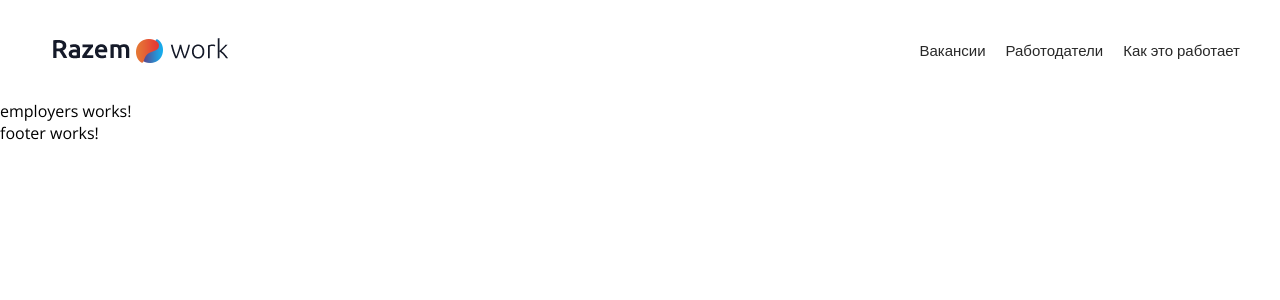
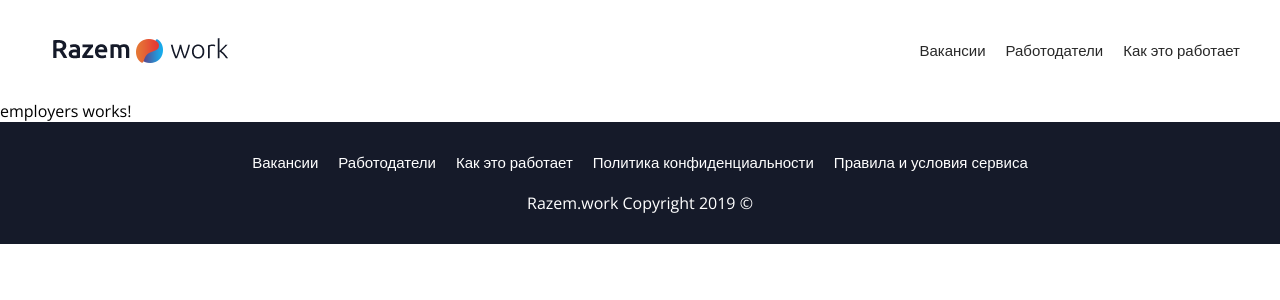
Before and after one commit to Fribolt/work-in-poland, an Angular app in the folder work-in-poland/: page /employers in a window 1280 px wide. Shown: the top 300 px of the page. Built offline with nearby package versions, Linux system fonts and the light colour scheme.

Commit message:
finish main page(dont have icon)

```diff
--- a/work-in-poland/src/app/components/footer/footer.component.html
+++ b/work-in-poland/src/app/components/footer/footer.component.html
@@ -1 +1,12 @@
-<p>footer works!</p>
+<footer class="footer">
+  <div class="container">
+    <nav class="footer-menu">
+      <a class="link" routerLink="/job-opening">Вакансии</a>
+      <a class="link" routerLink="/employers">Работодатели</a>
+      <a class="link" routerLink="/how-it-work">Как это работает</a>
+      <a class="link">Политика конфиденциальности</a>
+      <a class="link">Правила и условия сервиса</a>
+    </nav>
+    <p class="copyright">Razem.work Copyright 2019 ©</p>
+  </div>
+</footer>
--- a/work-in-poland/src/app/components/footer/footer.component.scss
+++ b/work-in-poland/src/app/components/footer/footer.component.scss
@@ -0,0 +1,19 @@
+.footer {
+  text-align: center;
+  background: #151a29;
+
+  .container {
+    padding: 30px 10px;
+  }
+
+  .footer-menu {
+    display: flex;
+    justify-content: center;
+    margin-bottom: 20px;
+  }
+
+  .link,
+  .copyright {
+    color: #fff;
+  }
+}
--- a/work-in-poland/src/app/components/header/header.component.scss
+++ b/work-in-poland/src/app/components/header/header.component.scss
@@ -5,7 +5,7 @@
   height: 100px;
 
   &.container {
-    padding: 0;
+    padding: 0 10px;
   }
 
   .logo {
@@ -22,20 +22,4 @@
       outline: none;
     }
   }
-
-  .main-menu {
-    .link {
-      font-size: 15px;
-      color: #282828;
-      text-decoration: none;
-
-      &:hover {
-        color: #e53c35;
-      }
-    }
-
-    .link:not(:last-child) {
-      margin-right: 20px
-    }
-  }
 }
--- a/work-in-poland/src/app/pages/main-page/main-page.component.html
+++ b/work-in-poland/src/app/pages/main-page/main-page.component.html
@@ -5,7 +5,7 @@
       <br>
       в Польше без посредников
     </h1>
-    <button class="button-link" type="button">Вакансии</button>
+    <button routerLink="/job-opening" class="button-link" type="button">Вакансии</button>
     <div class="statistic">
       <div class="statistic-item">
         <div class="item-title">500+</div>
@@ -107,5 +107,27 @@
         <div class="arrow-icon"></div>
       </div>
     </div>
+
+    <button routerLink="/job-opening" class="button-link" type="button">Смотреть все вакансии</button>
   </div>
 </section>
+<section class="work-abroad">
+  <div class="container">
+    <h1 class="title">Работа за границей без посредников 2019</h1>
+
+    <p>Давно мечтаете уехать в Польшу на заработки, но не знаете каким способом проще всего это сделать? Неоднократно каждый эмигрант слышал про услуги кадровых агентств по трудоустройству и о поиске работы за рубежом. Многие обращались к ним, но какая-то часть поняла, что по тем или иным условиям хочется выйти на прямого работодателя и обсуждать все условия работы за границей непосредственно с ним. Самой важной причиной, наверное, является желание сэкономить деньги и не платить кадровым агентствам, как посредникам. Так вот, где же можно быстро и просто найти работу в Польше от прямого работодателя?</p>
+    <p>Мы подготовили для вас идеальный вариант. Первым шагом нужно зайти на сайт https://razem.work/. Это популярная площадка, которая помогает найти работу в Польше для украинцев без участия каких-либо посредников. Ведь легальная работа - это первое, что мы можем гарантировать для нашего посетителя. Достаточно только желания, а мы вам во всем поможем.</p>
+    <p>Итак, какие шаги нужно пройти для того, чтобы прийти к желаемому результату:</p>
+    <ul>
+      <li>первый шаг к успеху начинается с прохождения регистрации у нас на сайте, заполнив анкету;</li>
+      <li>после этого мы предлагаем пройти 2 пути: это ожидание того момента, когда работодатель увидит ваше резюме и напрямую сам вам напишет или же просматривать подходящие для себя вакансии и отправлять свое резюме;</li>
+      <li>после подбора потенциального работодателя наступает этап диалога. Вести общение о работе за границей можно в любом популярном мессенджере;</li>
+      <li>после этого наступает следующий этап - сбор всех необходимых документов для эмиграции за рубеж;</li>
+      <li>и конечно же ждет финальный этап - официальная работа.</li>
+    </ul>
+    <p>Все предельно просто и доступно каждому. Работа за границей для украинцев без посредников благодаря Razem.work стала доступной, а ее поиски легкими и интересными. На сегодняшний день на сайте о поиске работы в Польше размещено более 500 горящих объявлений. Это говорит о нашей популярности и о том, что Razem.work - это портал поиска работы в Польше №1.</p>
+    <p>Есть такие люди, которые просто боятся искать работу в Польше без посредников и готовы тратить много времени, денег и сил для трудоустройства через кадровые агентства. Но мы меняем эти стереотипы и смело говорим, что на нашем сайте размещаются более 200 проверенных работодателей. Именно благодаря такой большой базе трудоустройство легально - это возможность поменять свою жизнь в лучшую сторону. И мы с радостью готовы озвучить наши показатели, а они немалые - более 1000 украинцев смогли найти работу в Польше без посредников. Это и есть наша гордость и радость за нашего соотечественника.</p>
+    <p>Если же вбить в поисковике “ищу работу в Польше без посредников”, так можно найти сайты поиска работы в Польше. Большинство их них относятся к тем, которые работают именно на базе кадрового агентства и предлагают абсолютно немыслимые условия сотрудничества. А если говорить о работе в Польше по безвизу, так вообще большинство из них даже не берутся помогать в изготовлении всех необходимых документов. А ведь ещё не так давно работа в Польше без визы была строго запрещена законами страны. Но что же тогда делать, если не знаете как правильно их оформить и куда вообще бежать? Для этого и существует наш портал, который помогает совершенно бесплатно соединить польского работодателя и украинского сотрудника. Работодатель в данном случае поможет правильно оформить выезд за короткий промежуток времени. Ведь официальная работа для украинцев - это именно тот случай, благодаря которому можно легально попасть в Европу.</p>
+    <p>Рассказав о всех преимуществах популярного сайта поиска работы в Польше, получить долгожданную работу можно за очень короткий промежуток времени, безопасно и главное без лишних дополнительных растрат. Работа с сайтом предельно проста, благодаря чему найти работу в Польше для украинцев - это реальность. Не стоит бояться перемен. Особенно, если у вас такая специальность, как строитель, уборщица, няня, официант, сварщик, разнорабочий, повар или программист. Работа от работодателя ждет вас на сайте https://razem.work/.</p>
+  </div>
+</section>
--- a/work-in-poland/src/app/pages/main-page/main-page.component.scss
+++ b/work-in-poland/src/app/pages/main-page/main-page.component.scss
@@ -1,4 +1,3 @@
-
 .entry {
   background: url("~src/assets/images/entry-bg.jpg") center no-repeat;
 
@@ -202,6 +201,7 @@
     display: flex;
     justify-content: center;
     flex-wrap: wrap;
+    margin-bottom: 40px;
   }
 
   .occupation-item {
@@ -242,4 +242,25 @@
       }
     }
   }
+
+  .button-link {
+    margin: 0;
+  }
 }
+
+.work-abroad {
+  font-weight: 400;
+  font-size: 14px;
+  color: #9b9da2;
+  background: #3f4350;
+
+  .title {
+    margin-bottom: 30px;
+    text-align: center;
+  }
+
+  p,
+  li {
+    margin-bottom: 10px;
+  }
+}
--- a/work-in-poland/src/index.html
+++ b/work-in-poland/src/index.html
@@ -1,4 +1,4 @@
-<!doctype html>
+<!DOCTYPE html>
 <html lang="en">
 <head>
   <meta charset="utf-8">
--- a/work-in-poland/src/styles.scss
+++ b/work-in-poland/src/styles.scss
@@ -36,11 +36,26 @@ p {
   color: $color-title;
   background-color: $color-button;
   box-shadow: 0 10px 20px rgba(36,42,47,0.35);
-  transition: all 1s;
-  transition-timing-function: cubic-bezier(0.68, -0.55, 0.27, 1.55);
 
   &:hover {
     background-color: $color-button-focus;
-    transform: scale(1.2);
+  }
+
+  &:focus {
+    outline: none;
   }
 }
+
+.link {
+  font-size: 15px;
+  color: #282828;
+  text-decoration: none;
+
+  &:hover {
+    color: #e53c35 !important;
+  }
+
+  &:not(:last-child) {
+    margin-right: 20px
+  }
+}
```
